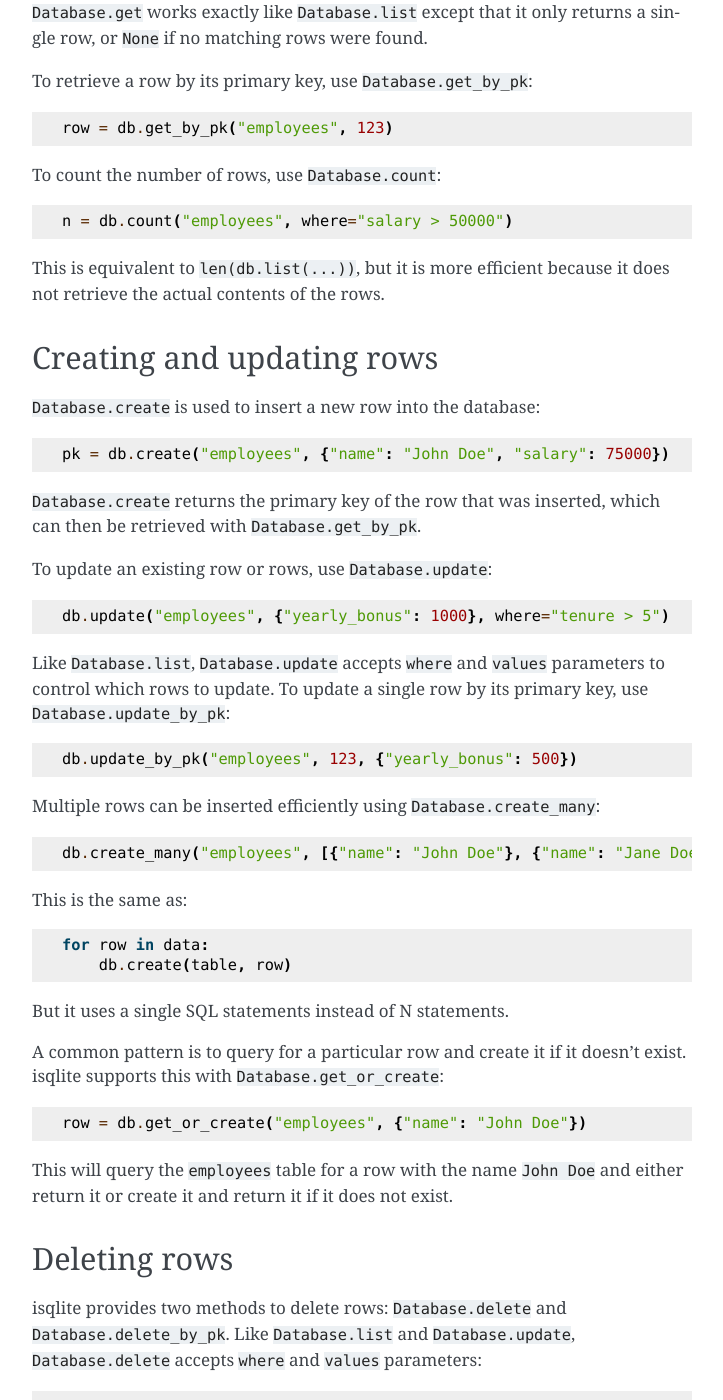
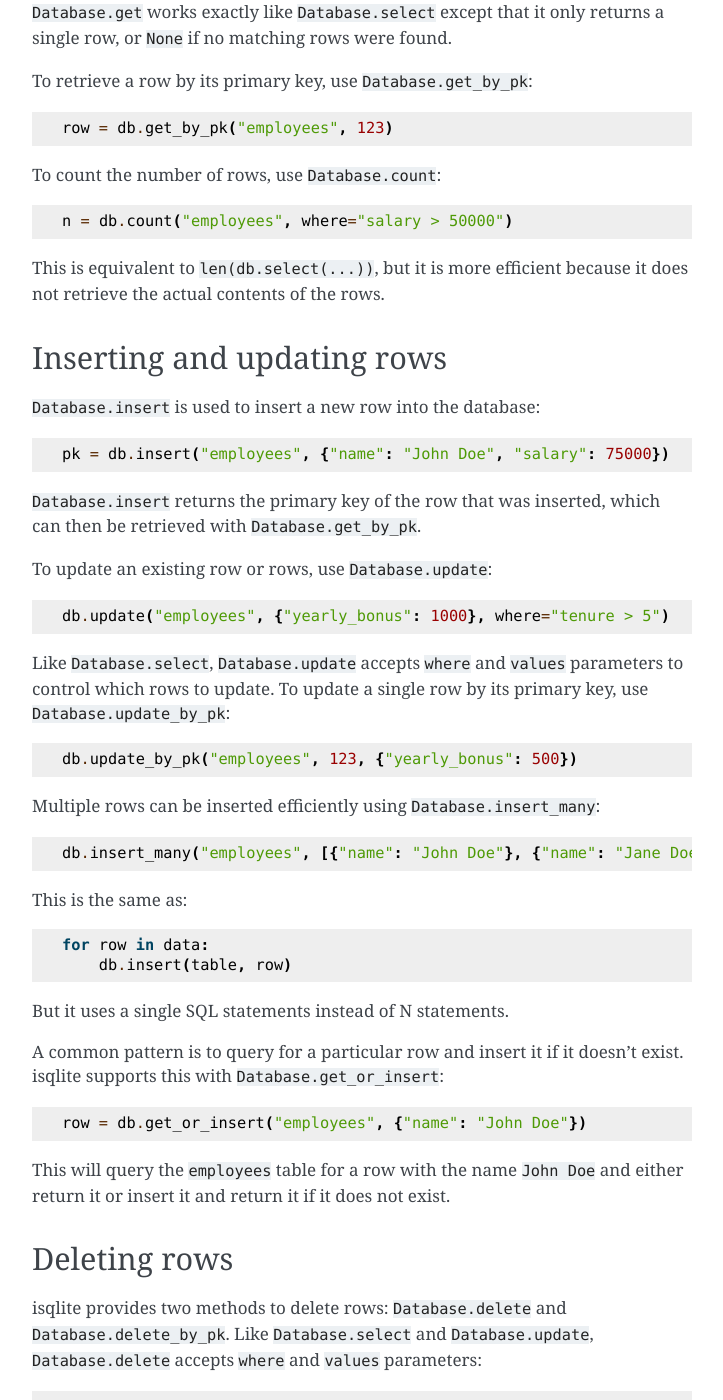
Before and after one commit to iafisher/isqlite, a Sphinx documentation site: the page built from docs/howto.rst, in a window 1280 px wide and 1400 px high, scrolled down 1539 px. Shown: the whole window, without its empty margins (388-1111 px from the left). Built offline with Sphinx 7.4.7, drawn with Linux system fonts in a browser that asks for light colours; some of the changed text lies outside the part shown.

Commit message:
Rename `create` to `insert` and `list` to `select`

```diff
--- a/docs/howto.rst
+++ b/docs/howto.rst
@@ -30,29 +30,29 @@ Like ``sqlite3.connect``, the ``Database`` constructor accepts ``":memory:"`` as
 Reading rows
 ------------
 
-To retrieve a list of rows from the database, use ``Database.list``::
+To retrieve a list of rows from the database, use ``Database.select``::
 
-    rows = db.list("employees")
+    rows = db.select("employees")
 
 This will return every row in the table. isqlite returns rows as ``OrderedDict`` objects, so if your table has an ``id`` column, you could access it as ``row["id"]``. Since the dictionaries are ordered, you can iterate over the keys in the same order that they appear in the database schema.
 
-To filter the list of rows, use the ``where`` parameter to ``Database.list``::
+To filter the list of rows, use the ``where`` parameter to ``Database.select``::
 
-    rows = db.list("employees", where="salary > 50000")
+    rows = db.select("employees", where="salary > 50000")
 
 If you need to interpolate values from Python into the ``where`` parameter, use the ``values`` parameter::
 
-    rows = db.list("employees", where="salary > :min_salary", values={"min_salary": 50000})
+    rows = db.select("employees", where="salary > :min_salary", values={"min_salary": 50000})
 
 Do not directly put values into the ``where`` string using Python string interpolation as this will leave you vulnerable to a `SQL injection <https://en.wikipedia.org/wiki/SQL_injection>`_ attack.
 
-``Database.list`` supports several additional parameters such as ``order_by``, ``limit``, and ``offset``, which are described in the :doc:`API reference <api>`.
+``Database.select`` supports several additional parameters such as ``order_by``, ``limit``, and ``offset``, which are described in the :doc:`API reference <api>`.
 
 To retrieve a single row, use ``Database.get``::
 
    row = db.get("employees", where="salary > 50000")
 
-``Database.get`` works exactly like ``Database.list`` except that it only returns a single row, or ``None`` if no matching rows were found.
+``Database.get`` works exactly like ``Database.select`` except that it only returns a single row, or ``None`` if no matching rows were found.
 
 To retrieve a row by its primary key, use ``Database.get_by_pk``::
 
@@ -62,48 +62,48 @@ To count the number of rows, use ``Database.count``::
 
    n = db.count("employees", where="salary > 50000")
 
-This is equivalent to ``len(db.list(...))``, but it is more efficient because it does not retrieve the actual contents of the rows.
+This is equivalent to ``len(db.select(...))``, but it is more efficient because it does not retrieve the actual contents of the rows.
 
 
-Creating and updating rows
---------------------------
+Inserting and updating rows
+---------------------------
 
-``Database.create`` is used to insert a new row into the database::
+``Database.insert`` is used to insert a new row into the database::
 
-   pk = db.create("employees", {"name": "John Doe", "salary": 75000})
+   pk = db.insert("employees", {"name": "John Doe", "salary": 75000})
 
-``Database.create`` returns the primary key of the row that was inserted, which can then be retrieved with ``Database.get_by_pk``.
+``Database.insert`` returns the primary key of the row that was inserted, which can then be retrieved with ``Database.get_by_pk``.
 
 To update an existing row or rows, use ``Database.update``::
 
    db.update("employees", {"yearly_bonus": 1000}, where="tenure > 5")
 
-Like ``Database.list``, ``Database.update`` accepts ``where`` and ``values`` parameters to control which rows to update. To update a single row by its primary key, use ``Database.update_by_pk``::
+Like ``Database.select``, ``Database.update`` accepts ``where`` and ``values`` parameters to control which rows to update. To update a single row by its primary key, use ``Database.update_by_pk``::
 
    db.update_by_pk("employees", 123, {"yearly_bonus": 500})
 
-Multiple rows can be inserted efficiently using ``Database.create_many``::
+Multiple rows can be inserted efficiently using ``Database.insert_many``::
 
-   db.create_many("employees", [{"name": "John Doe"}, {"name": "Jane Doe"}])
+   db.insert_many("employees", [{"name": "John Doe"}, {"name": "Jane Doe"}])
 
 This is the same as::
 
    for row in data:
-       db.create(table, row)
+       db.insert(table, row)
 
 But it uses a single SQL statements instead of N statements.
 
-A common pattern is to query for a particular row and create it if it doesn't exist. isqlite supports this with ``Database.get_or_create``::
+A common pattern is to query for a particular row and insert it if it doesn't exist. isqlite supports this with ``Database.get_or_insert``::
 
-   row = db.get_or_create("employees", {"name": "John Doe"})
+   row = db.get_or_insert("employees", {"name": "John Doe"})
 
-This will query the ``employees`` table for a row with the name ``John Doe`` and either return it or create it and return it if it does not exist.
+This will query the ``employees`` table for a row with the name ``John Doe`` and either return it or insert it and return it if it does not exist.
 
 
 Deleting rows
 -------------
 
-isqlite provides two methods to delete rows: ``Database.delete`` and ``Database.delete_by_pk``. Like ``Database.list`` and ``Database.update``, ``Database.delete`` accepts ``where`` and ``values`` parameters::
+isqlite provides two methods to delete rows: ``Database.delete`` and ``Database.delete_by_pk``. Like ``Database.select`` and ``Database.update``, ``Database.delete`` accepts ``where`` and ``values`` parameters::
 
    db.delete("employees", where="tenure > 100")
 
@@ -113,7 +113,7 @@ The ``where`` parameter is required, to prevent you from accidentally deleting e
 Fetching related rows
 ---------------------
 
-Often when fetching rows from the database, you also wish to fetch related rows from another table. isqlite makes this easy and efficient with the ``get_related`` option to ``Database.list`` and ``Database.get``.
+Often when fetching rows from the database, you also wish to fetch related rows from another table. isqlite makes this easy and efficient with the ``get_related`` option to ``Database.select`` and ``Database.get``.
 
 Imagine you have two database tables defined as follows:
 
@@ -135,9 +135,9 @@ Let's say that you want to fetch both a book and its author at the same time. Yo
 
 The corresponding row from the ``authors`` table will be fetched and embedded into the returned ``OrderedDict`` object.
 
-``Database.list`` supports the same parameter::
+``Database.select`` supports the same parameter::
 
-   for books in db.list("books", get_related=["author"]):
+   for books in db.select("books", get_related=["author"]):
        print(book["title"], book["author"]["name"])
 
 If you want to fetch every foreign-key row, you can use ``get_related=True``.
--- a/docs/security.rst
+++ b/docs/security.rst
@@ -8,12 +8,12 @@ Protecting against SQL injection
 
 There are a number of places where Python string interpolation (e.g., ``f"x = {y}"``, ``"x = {}".format(y)``, ``"x = %s" % y``, ``"x = " + y``, or any other operation that directly inserts a value into a string) **MUST NOT** be used:
 
-- In the ``where`` argument to ``Database.list``, ``Database.get``, etc.
+- In the ``where`` argument to ``Database.select``, ``Database.get``, etc.
 - In the names of tables (usually the first argument to ``Database.*`` methods).
 - In any other string parameter to a ``Database`` method, such as the ``distinct`` parameter to ``Database.count``.
 
 If you need to interpolate values into a ``where`` argument (as you often do), you can do so safely using the companion ``values`` argument::
 
-   rows = db.list("books", where="title LIKE :title_pattern", values={"title_pattern": "Lord of the Rings%"})
+   rows = db.select("books", where="title LIKE :title_pattern", values={"title_pattern": "Lord of the Rings%"})
 
 Table and column names should normally be hard-coded. If you really need to accept untrusted user input for the name of a table or a column, you **MUST** use an external library to sanitize the input before passing it to isqlite. Note that the ``quote`` function in isqlite **DOES NOT** make an untrusted string safe to use. It merely ensures that a trusted string is syntatically valid.
```
Also changed, not shown: README.md (+2 -2 lines), docs/cli.rst (+14 -14 lines), docs/index.rst (+5 -5 lines), 4 other files.
